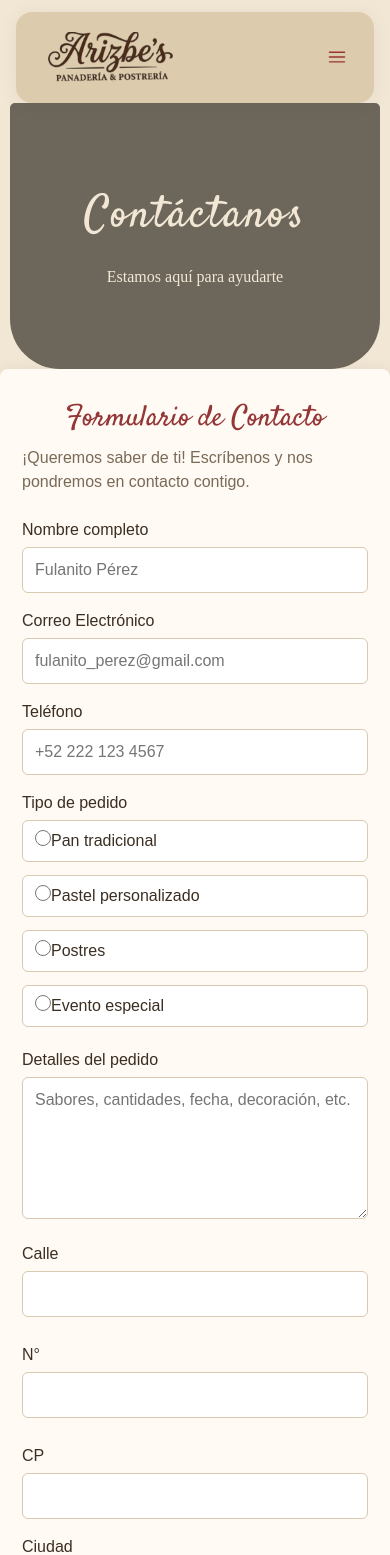
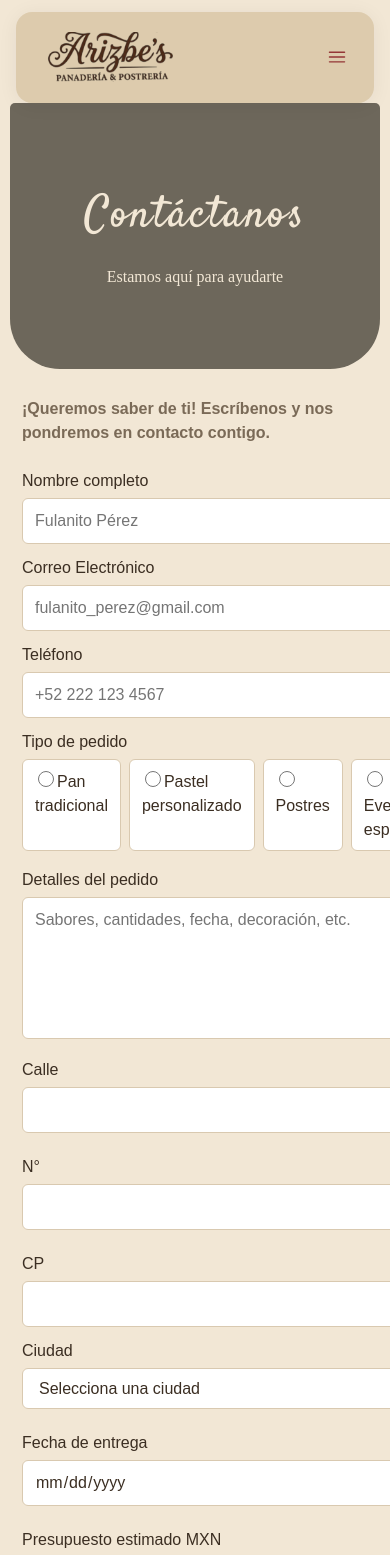
Before and after one commit to Chamo1507/Arizbe-s-React, a React (Vite) app: page /Contacto in a window 390 px wide. Shown: the top 1555 px of the page. Built offline with nearby package versions, Linux system fonts and the light colour scheme; a web font is replaced by a local one.

Commit message:
Fix/Arreglo en el diseño del formulario

```diff
--- a/src/components/PHFormulario/PHFormulario.css
+++ b/src/components/PHFormulario/PHFormulario.css
@@ -3,10 +3,10 @@
 .contacto-main {
   display: grid;
   grid-template-columns: 1fr 1.5fr;
-  gap: 50px;
+  gap: 20px;
   max-width: 1100px;
   margin: 0 auto;
-  padding: 120px 30px 50px;
+  padding: 40px 30px 80px;
 }
 
 .contacto_encabezado {
@@ -40,14 +40,12 @@
 /* Formulario */
 
 .contacto-formulario-container {
-  background-color: #fffaf4;
   border-radius: 8px;
-  padding: 40px 36px;
-  box-shadow: 0 4px 18px rgba(0, 0, 0, 0.1);
+  padding: 32px 36px;
   grid-column: 1 / -1;
-  max-width: 650px;
+  max-width: 1000px;
   width: 100%;
-  margin: 0 auto;
+  margin: 0 auto 60px;
 }
 
 .contacto-formulario h2 {
@@ -67,10 +65,17 @@
   border: none;
   padding: 0;
   margin: 0;
+  display: grid;
+  grid-template-columns: 1fr 1fr;
+  gap: 0 20px;
 }
 
 .form-group {
-  margin-bottom: 16px;
+  margin-bottom: 12px;
+}
+
+.form-group.full-width {
+  grid-column: 1 / -1;
 }
 
 .form-group label {
@@ -103,8 +108,8 @@
 /* Radio */
 
 .radio-group {
-  display: flex;
-  flex-direction: column;
+  display: grid;
+  grid-template-columns: 1fr 1fr 1fr 1fr;
   gap: 8px;
   margin-top: 4px;
 }
@@ -112,7 +117,7 @@
 .radio-item {
   display: flex;
   align-items: center;
-  gap: 8px;
+  gap: 14px;
   padding: 8px 12px;
   border: 1px solid #d9c9b0;
   border-radius: 6px;
@@ -126,7 +131,7 @@
 .radio-item input[type="radio"] {
   width: 16px;
   height: 16px;
-  margin: 0;
+  margin: 3px;
   cursor: pointer;
 }
 
@@ -136,6 +141,7 @@
   display: grid;
   grid-template-columns: 2fr 1fr 1fr;
   gap: 10px;
+  grid-column: 1 / -1;
 }
 
 /* Responsive */
@@ -143,7 +149,7 @@
 @media (max-width: 768px) {
   .contacto-main {
     grid-template-columns: 1fr;
-    padding: 100px 18px 40px;
+    padding: 100px 18px 60px;
   }
 
   .contacto_encabezado {
@@ -160,9 +166,19 @@
 
   .contacto-formulario-container {
     padding: 28px 22px;
+    margin: 0 auto 40px;
+  }
+
+  .contacto-formulario fieldset {
+    grid-template-columns: 1fr;
+  }
+
+  .form-group.full-width {
+    grid-column: 1;
   }
 
   .address-grid {
     grid-template-columns: 1fr;
+    grid-column: 1;
   }
 }
--- a/src/components/PHFormulario/PHFormulario.jsx
+++ b/src/components/PHFormulario/PHFormulario.jsx
@@ -86,23 +86,22 @@ const PHFormulario = () => {
   return (
     <section className="contacto-formulario-container">
       <div className="contacto-formulario">
-        <h2>Formulario de Contacto</h2>
-        <p>
+        <p><strong>
           ¡Queremos saber de ti! Escríbenos y nos pondremos en contacto contigo.
-        </p>
+        </strong></p>
 
         {/* Añadimos el evento onSubmit aquí */}
         <form id="formulario" onSubmit={handleSubmit} noValidate> {/* Usamos noValidate para manejar la validación manual con useState */}
           <fieldset>
             {/* Nombre completo */}
-            <div className="form-group">
+            <div className="form-group full-width">
               <label htmlFor="nombre">Nombre completo</label>
               <input
                 type="text"
                 id="nombre"
                 name="nombre"
                 value={formData.nombre} // Vinculado al estado
-                onChange={handleChange} // Escucha cambios
+                onChange={handleChange}
                 placeholder="Fulanito Pérez"
               />
             </div>
@@ -133,16 +132,16 @@ const PHFormulario = () => {
               />
             </div>
 
-            {/* Tipo de pedido (Radio buttons arreglados) */}
-            <div className="form-group">
+            {/* Tipo de pedido */}
+            <div className="form-group full-width">
               <label>Tipo de pedido</label>
               <div className="radio-group">
                 <label className="radio-item">
                   <input
                     type="radio"
                     name="tipo_pedido"
-                    value="Pan tradicional" // El value debe ser el string real que guardarás
-                    checked={formData.tipo_pedido === "Pan tradicional"} // Controla cuál está marcado
+                    value="Pan tradicional"
+                    checked={formData.tipo_pedido === "Pan tradicional"}
                     onChange={handleChange}
                   />
                   Pan tradicional
@@ -184,7 +183,7 @@ const PHFormulario = () => {
             </div>
 
             {/* Detalles */}
-            <div className="form-group">
+            <div className="form-group full-width">
               <label htmlFor="detalles">Detalles del pedido</label>
               <textarea
                 id="detalles"
@@ -196,8 +195,8 @@ const PHFormulario = () => {
               ></textarea>
             </div>
 
-            {/* Dirección Grid */}
-            <div className="address-grid">
+            {/* Dirección */}
+            <div className="address-grid full-width">
               <div className="form-group">
                 <label htmlFor="calle">Calle</label>
                 <input
@@ -232,15 +231,10 @@ const PHFormulario = () => {
               </div>
             </div>
 
-            {/* Ciudad (Corregido: El value y onChange van en el select) */}
+            <div className="address-grid full-width">
             <div className="form-group">
               <label htmlFor="ciudad">Ciudad</label>
-              <select
-                id="ciudad"
-                name="ciudad"
-                value={formData.ciudad}
-                onChange={handleChange}
-              >
+              <select id="ciudad" name="ciudad" value={formData.ciudad} onChange={handleChange}>
                 <option value="">Selecciona una ciudad</option>
                 <option value="Puebla">Puebla</option>
                 <option value="Ciudad de México">Ciudad de México</option>
@@ -248,30 +242,16 @@ const PHFormulario = () => {
               </select>
             </div>
 
-            {/* Fecha de entrega */}
             <div className="form-group">
               <label htmlFor="fecha">Fecha de entrega</label>
-              <input
-                type="date"
-                id="fecha"
-                name="fecha"
-                value={formData.fecha}
-                onChange={handleChange}
-              />
+              <input type="date" id="fecha" name="fecha" value={formData.fecha} onChange={handleChange} />
             </div>
 
-            {/* Presupuesto */}
             <div className="form-group">
               <label htmlFor="presupuesto">Presupuesto estimado MXN</label>
-              <input
-                type="number"
-                id="presupuesto"
-                name="presupuesto"
-                value={formData.presupuesto}
-                onChange={handleChange}
-                placeholder="0.00"
-              />
+              <input type="number" id="presupuesto" name="presupuesto" value={formData.presupuesto} onChange={handleChange} placeholder="0.00" />
             </div>
+          </div>
           </fieldset>
           <Btn
             texto="Guardar Información"
```
